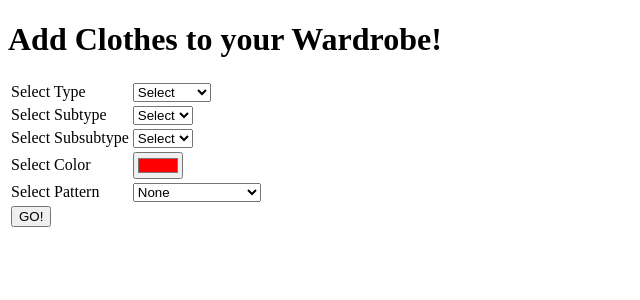
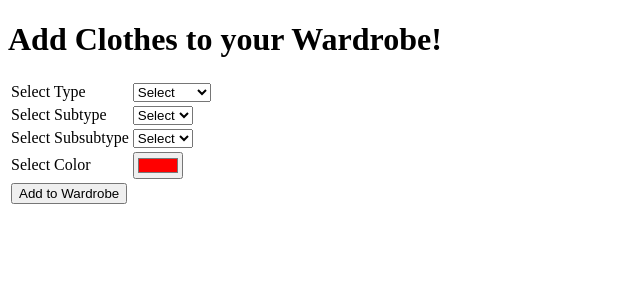
Before and after one commit to virgilc20/fitBit, a PHP site: page /wardrobe.php in a window 1280 px wide. Shown: the top 300 px of the page, without its empty margins (0-640 px from the left). Run offline with PHP 8.4, Linux system fonts and the light colour scheme; data comes from the database, SQL or seed files in the repository.

Commit message:
wardrobe: removed pattern and fit

```diff
--- a/ajax.php
+++ b/ajax.php
@@ -4,7 +4,7 @@
 	$type = $_GET["type"];
 	$subtype = $_GET["subtype"];
 
-	if (!empty($type)) {
+	if (!empty($type)) { //these are never actually empty?
 		$res = mysqli_query($conn, "SELECT DISTINCT subtype FROM pjiang_litfit_attire_list WHERE type = '$type'");
 		echo "<select id='subtypedd' onChange='changeSubtype()'>";
 		echo "<option value='select'>Select</option>";
--- a/wardrobe.php
+++ b/wardrobe.php
@@ -8,10 +8,17 @@
 
 	<?php
 		require 'includes/dbh.inc.php';
+
+
+
+		function addWardrobe() {
+			//submit form info???????????
+		}
 	?>
 
 
-	<form method="POST" action="">
+<div id="wardrobe_form">
+	<form action="">
 		<table>
 			<tr>
 				<td>Select Type</td>
@@ -47,40 +54,42 @@
 				<td>Select Subsubtype</td>
 				<td>
 					<div id="subsubtype">
-					<select>
+					<select id="attire">
 						<option value="select">Select</option>
 					</select>
 					</div>
 				</td>
 			</tr>
 
+			<!-- <tr>
+				<td>Select Pattern</td>
+				<td>
+					<div id="pattern">
+					<select>
+						<option value="select">Select</option>
+					</select>
+					</div>
+				</td>
+			</tr> -->
+
 			<tr>
 				<td>Select Color</td>
 				<td>
-					<input type="color" name="color" value="#ff0000">
+					<input id="color" type="color" name="color" value="#ff0000">
 				</td>
 			</tr>
 
-			<tr>
-				<td>Select Pattern</td>
-				<td>
-					<select>
-						<option value="none">None</option>
-						<option value="horstripe">Horizontal Stripes</option>
-						<option value="vertstripe">Vertical Stripes</option>
-					</select>
-				</td>
-			</tr>
 
 			<tr>
 				<td>
-					<input type="submit" value="GO!" />
+					<button onclick="addWardrobe()"> Add to Wardrobe </button>
 				</td>
 			</tr>
 
 
 		</table>
 	</form>
+</div>
 
 	<script type="text/javascript">
 		function changeType() {
@@ -89,12 +98,14 @@
 			xmlhttp.send(null);
 			document.getElementById("subtype").innerHTML=xmlhttp.responseText;
 
-			if (document.getElementById("typedd").value == 'select') { //this checks for absense (select) but not for changes, fix
-				document.getElementById("subsubtype").innerHTML="<select><option>Select</option></select>";
-			}
+			//document.getElementById("pattern").innerHTML=xmlhttp.responseText; change pattern, and fit, based off of type
+			//document.getElementById("fit").innerHTML=xmlhttp.responseText;
+
+			document.getElementById("subsubtype").innerHTML="<select><option value='select'>Select</option></select>";
 		}
 
 		function changeSubtype() {
+
 			var xmlhttp = new XMLHttpRequest();
 			xmlhttp.open("GET", "ajax.php?subtype="+document.getElementById("subtypedd").value, false);
 			xmlhttp.send(null);
@@ -103,6 +114,5 @@
 
 	</script>
 
-
 </body>
 </html>
```
